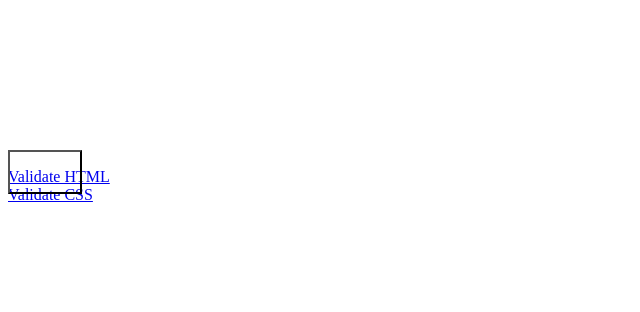
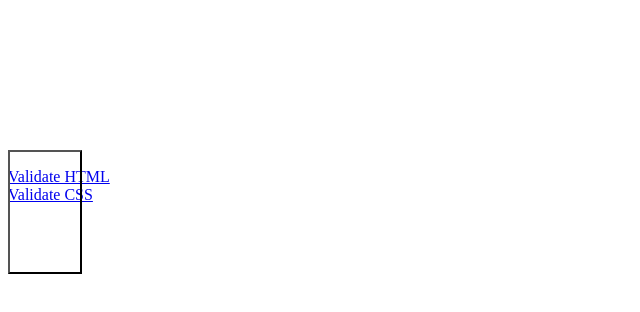
Before and after one commit to ahmettcengiz/ahmettcengiz.github.io, a plain HTML site: page InClassActivities/Cengiz_Activity8.html in a window 1280 px wide. Shown: the whole page, without its empty margins (0-640 px from the left). Drawn offline with Linux system fonts and the light colour scheme.

Commit message:
Update Cengiz_Activity8.css

```diff
--- a/InClassActivities/Cengiz_Activity8.css
+++ b/InClassActivities/Cengiz_Activity8.css
@@ -1,7 +1,7 @@
 #buttonClick{
     display: block;
     position: absolute;
-	padding: 20px 35px;
+	padding: 60px 35px;
 	background: url(blue_button.png);
 }
 footer{
```
